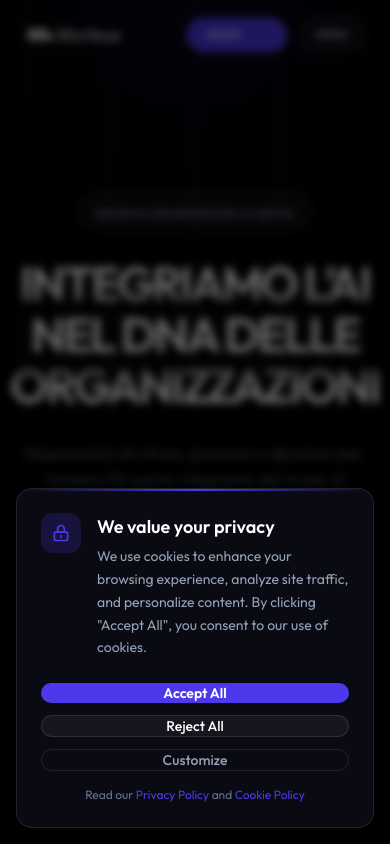
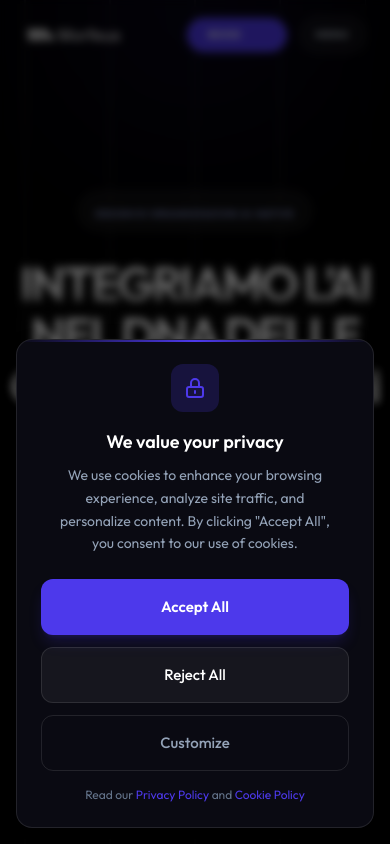
Before and after one commit to mattarna/morfeus-website, a Next.js app: page /it in a window 390 px wide. Shown: the top 844 px of the page. Built offline with nearby package versions, Linux system fonts and the light colour scheme; some icons are missing.

Commit message:
UI Fix: Optimize Cookie Banner for mobile (larger buttons, improved layout)

```diff
--- a/src/components/CookieConsent.tsx
+++ b/src/components/CookieConsent.tsx
@@ -112,17 +112,17 @@ export function CookieConsent() {
 
         <div className="p-6 sm:p-8">
           {/* Header */}
-          <div className="flex items-start gap-4 mb-6">
-            <div className="w-10 h-10 rounded-xl bg-[#4D39EB]/20 flex items-center justify-center flex-shrink-0">
-              <svg className="w-5 h-5 text-[#4D39EB]" fill="none" viewBox="0 0 24 24" stroke="currentColor">
+          <div className="flex flex-col sm:flex-row items-center sm:items-start text-center sm:text-left gap-4 mb-6">
+            <div className="w-12 h-12 rounded-xl bg-[#4D39EB]/20 flex items-center justify-center flex-shrink-0">
+              <svg className="w-6 h-6 text-[#4D39EB]" fill="none" viewBox="0 0 24 24" stroke="currentColor">
                 <path strokeLinecap="round" strokeLinejoin="round" strokeWidth={2} d="M12 15v2m-6 4h12a2 2 0 002-2v-6a2 2 0 00-2-2H6a2 2 0 00-2 2v6a2 2 0 002 2zm10-10V7a4 4 0 00-8 0v4h8z" />
               </svg>
             </div>
             <div>
-              <h3 className="text-lg font-semibold text-white mb-1">
+              <h3 className="text-lg font-semibold text-white mb-2">
                 We value your privacy
               </h3>
-              <p className="text-sm text-slate-400 leading-relaxed">
+              <p className="text-sm text-slate-400 leading-relaxed px-2 sm:px-0">
                 We use cookies to enhance your browsing experience, analyze site traffic, and personalize content.
                 By clicking &quot;Accept All&quot;, you consent to our use of cookies.
               </p>
@@ -182,42 +182,44 @@ export function CookieConsent() {
           )}
 
           {/* Actions */}
+          <div className="flex flex-col gap-3">
+            {showDetails ? (
               <div className="flex flex-col sm:flex-row gap-3">
-            {showDetails ? (
-              <>
                 <button
                   onClick={handleSavePreferences}
-                  className="flex-1 h-12 bg-[#4D39EB] text-white text-sm font-semibold rounded-xl hover:bg-[#5d4af7] transition-colors"
+                  className="w-full sm:flex-1 h-14 bg-[#4D39EB] text-white text-[15px] font-semibold rounded-xl hover:bg-[#5d4af7] transition-all active:scale-[0.98]"
                 >
                   Save Preferences
                 </button>
                 <button
                   onClick={() => setShowDetails(false)}
-                  className="flex-1 h-12 bg-white/5 border border-white/10 text-white text-sm font-medium rounded-xl hover:bg-white/10 transition-colors"
+                  className="w-full sm:flex-1 h-14 bg-white/5 border border-white/10 text-white text-[15px] font-medium rounded-xl hover:bg-white/10 transition-all"
                 >
                   Back
                 </button>
-              </>
+              </div>
             ) : (
               <>
                 <button
                   onClick={handleAcceptAll}
-                  className="flex-1 h-12 bg-[#4D39EB] text-white text-sm font-semibold rounded-xl hover:bg-[#5d4af7] transition-colors"
+                  className="w-full h-14 bg-[#4D39EB] text-white text-[15px] font-semibold rounded-xl hover:bg-[#5d4af7] transition-all active:scale-[0.98] shadow-lg shadow-[#4D39EB]/20"
                 >
                   Accept All
                 </button>
+                <div className="flex flex-col sm:flex-row gap-3">
                   <button
                     onClick={handleRejectAll}
-                  className="flex-1 h-12 bg-white/5 border border-white/10 text-white text-sm font-medium rounded-xl hover:bg-white/10 transition-colors"
+                    className="w-full sm:flex-1 h-14 bg-white/5 border border-white/10 text-white text-[15px] font-medium rounded-xl hover:bg-white/10 transition-all"
                   >
                     Reject All
                   </button>
                   <button
                     onClick={() => setShowDetails(true)}
-                  className="flex-1 h-12 bg-transparent border border-white/10 text-slate-400 text-sm font-medium rounded-xl hover:text-white hover:border-white/20 transition-colors"
+                    className="w-full sm:flex-1 h-14 bg-transparent border border-white/10 text-slate-400 text-[15px] font-medium rounded-xl hover:text-white hover:border-white/20 transition-all"
                   >
                     Customize
                   </button>
+                </div>
               </>
             )}
           </div>
```
Lines whose indentation alone changed are shown as unchanged.
